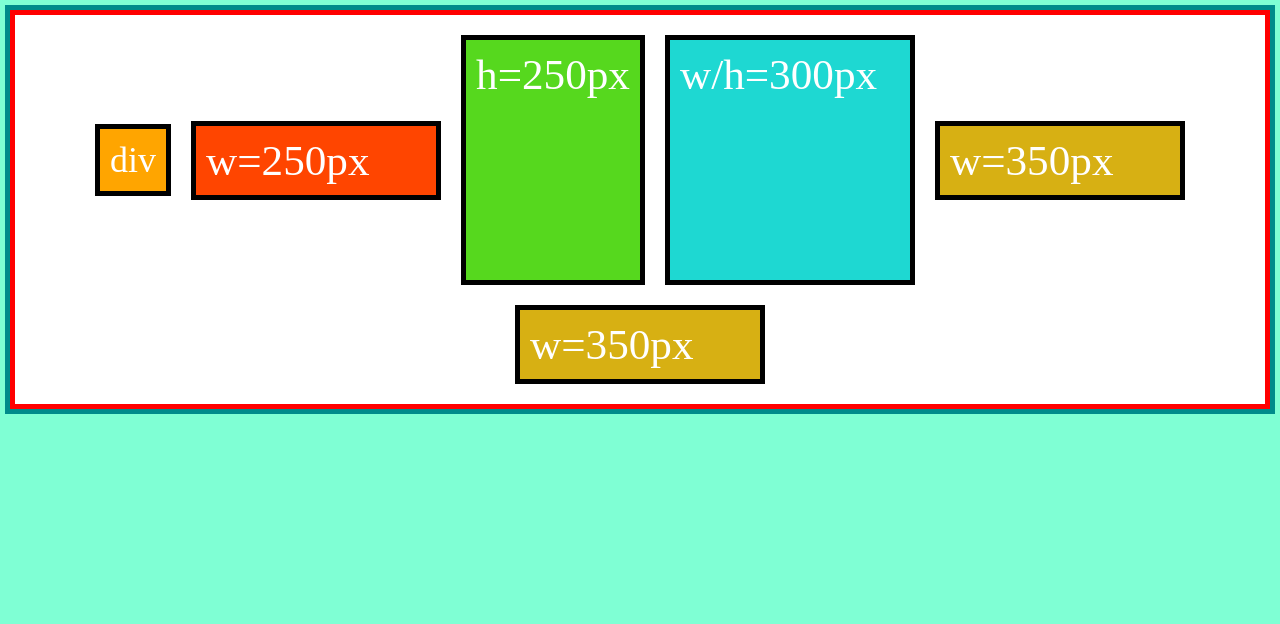
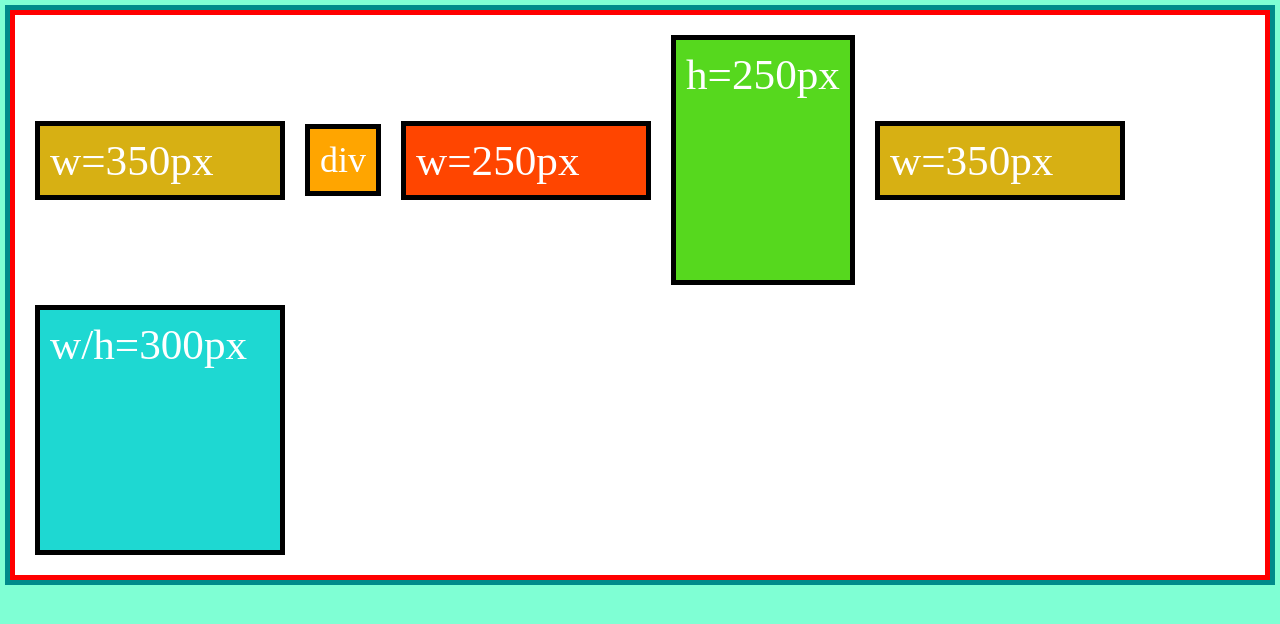
Before and after one commit to BrilliantPhoenix2024/Learning-HtmlCss, a plain HTML site: page Responsive_WebDesign/Flexbox/Basic Concept/index.html in a window 1280 px wide. Drawn offline with Linux system fonts and the light colour scheme.

Commit message:
Using the order Property for a Flex Item

```diff
--- a/Responsive_WebDesign/Flexbox/Basic Concept/style.css
+++ b/Responsive_WebDesign/Flexbox/Basic Concept/style.css
@@ -27,8 +27,7 @@ body {
   flex-wrap: wrap;
   /* flex-flow: row wrap; */
   align-items: center;
-  justify-content: center;
-  align-content: center;
+  justify-content: flex-start;
 }
 
 .item-1 {
@@ -68,6 +67,7 @@ body {
   border: 5px solid black;
   margin: 10px;
   font-size: 1.8rem;
+  order: 1;
 }
 
 .item-5 {
@@ -88,4 +88,5 @@ body {
   border: 5px solid black;
   margin: 10px;
   font-size: 1.8rem;
+  order: -2;
 }
```
